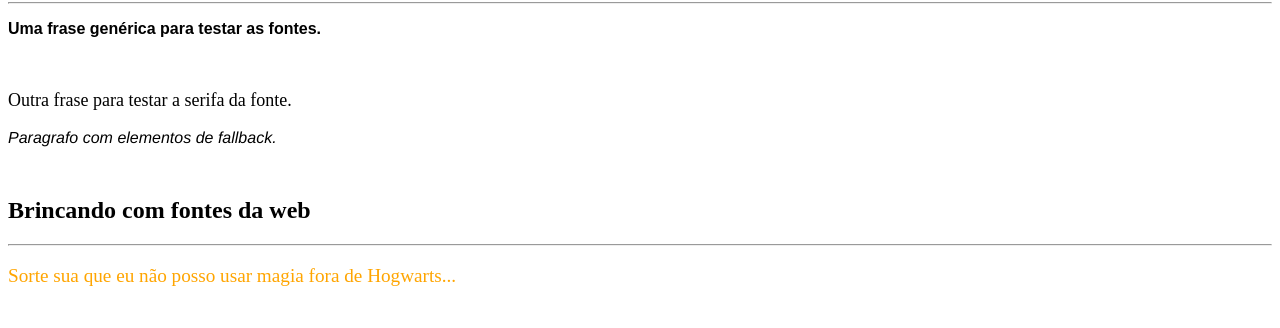
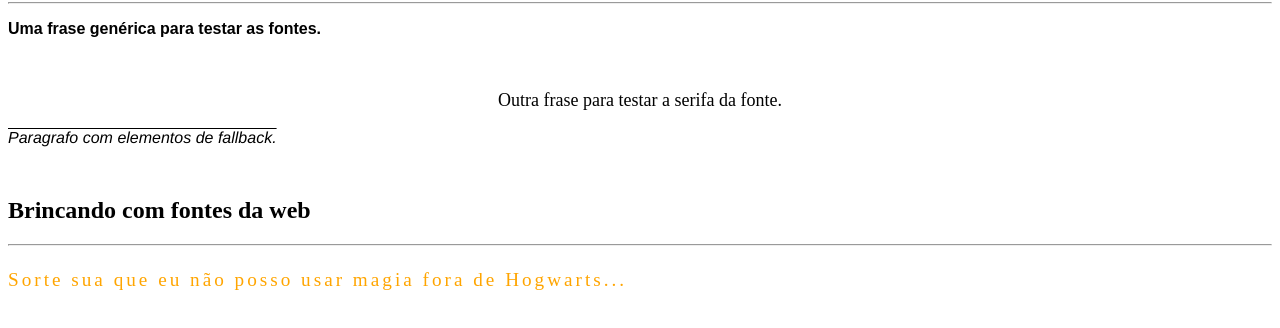
Before and after one commit to BarbaraDainese/Rocketseat_HTML, a plain HTML site: page Fontes/index.html in a window 1280 px wide. Shown: the part 108-436 px from the top of the page. Drawn offline with Linux system fonts and the light colour scheme; a web font is replaced by a local one.

Commit message:
atualizando arquivo de fontes

```diff
--- a/Fontes/style.css
+++ b/Fontes/style.css
@@ -11,12 +11,13 @@ h1{
 #p2{
     font-family: serif;
     font-size:large;
-
+    text-align: center;
 }
 
 #p3{
     font-family: 'Franklin Gothic Medium', 'Arial Narrow', Arial, sans-serif;
     font-style:italic;
+    text-decoration:overline;
 
 }
 
@@ -25,6 +26,8 @@ h1{
     font-size: larger;
     font-weight:lighter;
     color: orange;
+    letter-spacing: 3px;
+    line-height: 30px;
 
 }
 
```
